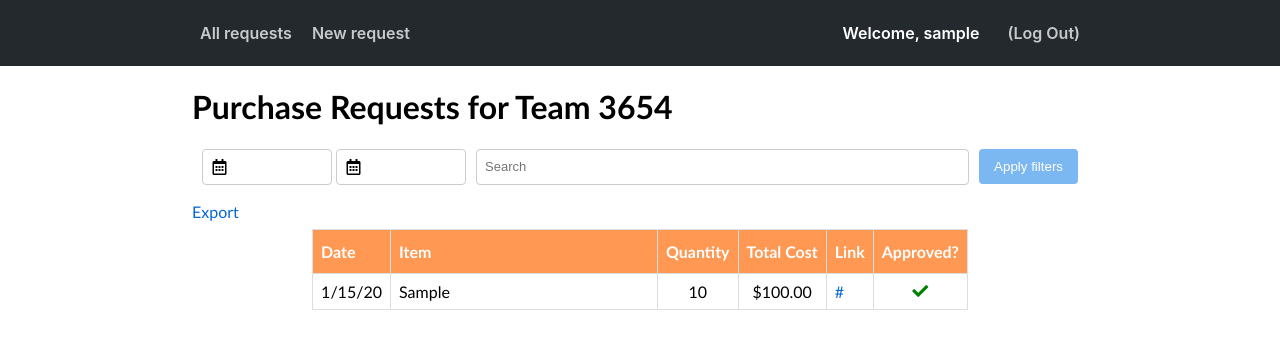
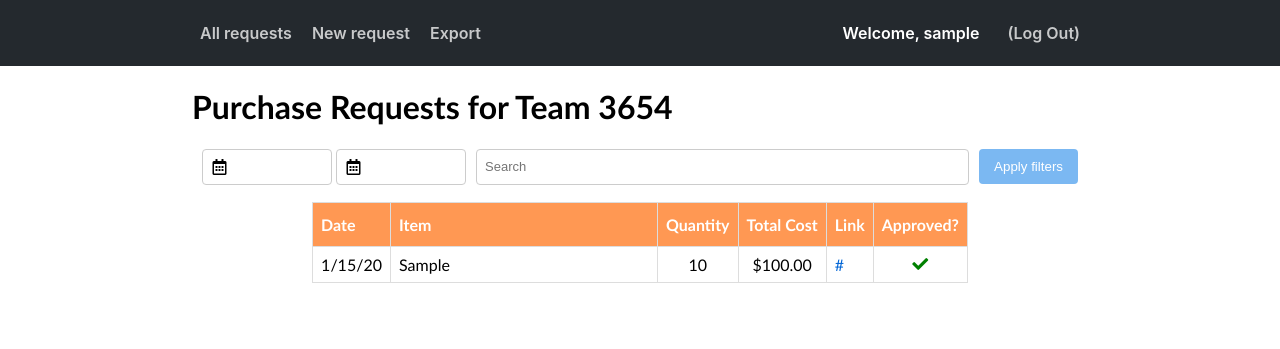
Before and after one commit to mlavrent/TeamManager, a Django app: page /purchase-requests/ in a window 1280 px wide. Shown: the top 349 px of the page. Run offline with Django 3.2, Linux system fonts and the light colour scheme; a user stored in the database is signed in; tables that the repository leaves empty hold one stand-in row (values such as "Sample post"); some libraries are stand-ins or nearby versions.

Commit message:
Move export link to navbar

```diff
--- a/purchaseRequests/templates/purchaseRequests/list.html
+++ b/purchaseRequests/templates/purchaseRequests/list.html
@@ -97,8 +97,6 @@
                     $("#enddate").val(start.format('MM/DD/YYYY'));
                 });
             </script>
-
-            <a id="export" href="{% url 'purchaseRequests:export' %}">Export</a>
         </div>
         <table id="reqlist">
             <thead>
--- a/purchaseRequests/templates/purchaseRequests/nav_bar.html
+++ b/purchaseRequests/templates/purchaseRequests/nav_bar.html
@@ -3,6 +3,7 @@
     <div class="centered-div">
         <a class="navbar-link" href="{% url 'purchaseRequests:list' %}">All requests</a>
         <a class="navbar-link" href="{% url 'purchaseRequests:new' %}">New request</a>
+        <a class="navbar-link" href="{% url 'purchaseRequests:export' %}">Export</a>
         <a class="navbar-link right-aligned-nav" id="logout-link" href="{% url 'accounts:logout' %}">(Log Out)</a>
         <h1 class="navbar-link right-aligned-nav" id="navbar-user">Welcome, {{ user }}</h1>
     </div>
```
